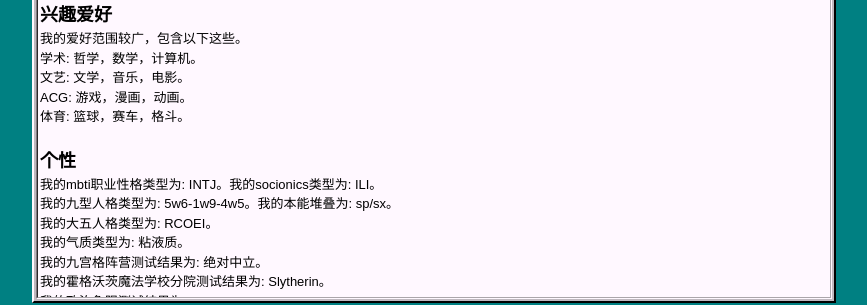
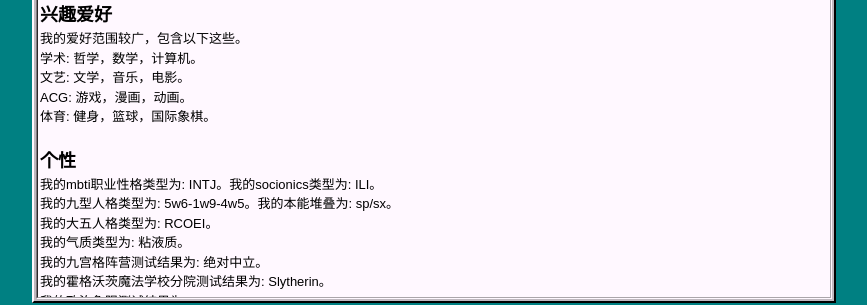
Before and after one commit to player1-Z/player1-Z.github.io, a Jekyll site: the page built from _posts/2020-10-24-Selfintro.md, in a window 1280 px wide. Shown: the part 610-915 px from the top of the page, without its empty margins (206-1073 px from the left). Built offline with Jekyll 4.4.1, drawn with Linux system fonts in a browser that asks for light colours.

Commit message:
Update 2020-10-24-Selfintro.md

```diff
--- a/_posts/2020-10-24-Selfintro.md
+++ b/_posts/2020-10-24-Selfintro.md
@@ -15,7 +15,7 @@ tags: info
   学术: 哲学，数学，计算机。
   文艺: 文学，音乐，电影。
   ACG: 游戏，漫画，动画。
-  体育: 篮球，赛车，格斗。
+  体育: 健身，篮球，国际象棋。
 
 
 ## 个性
```
